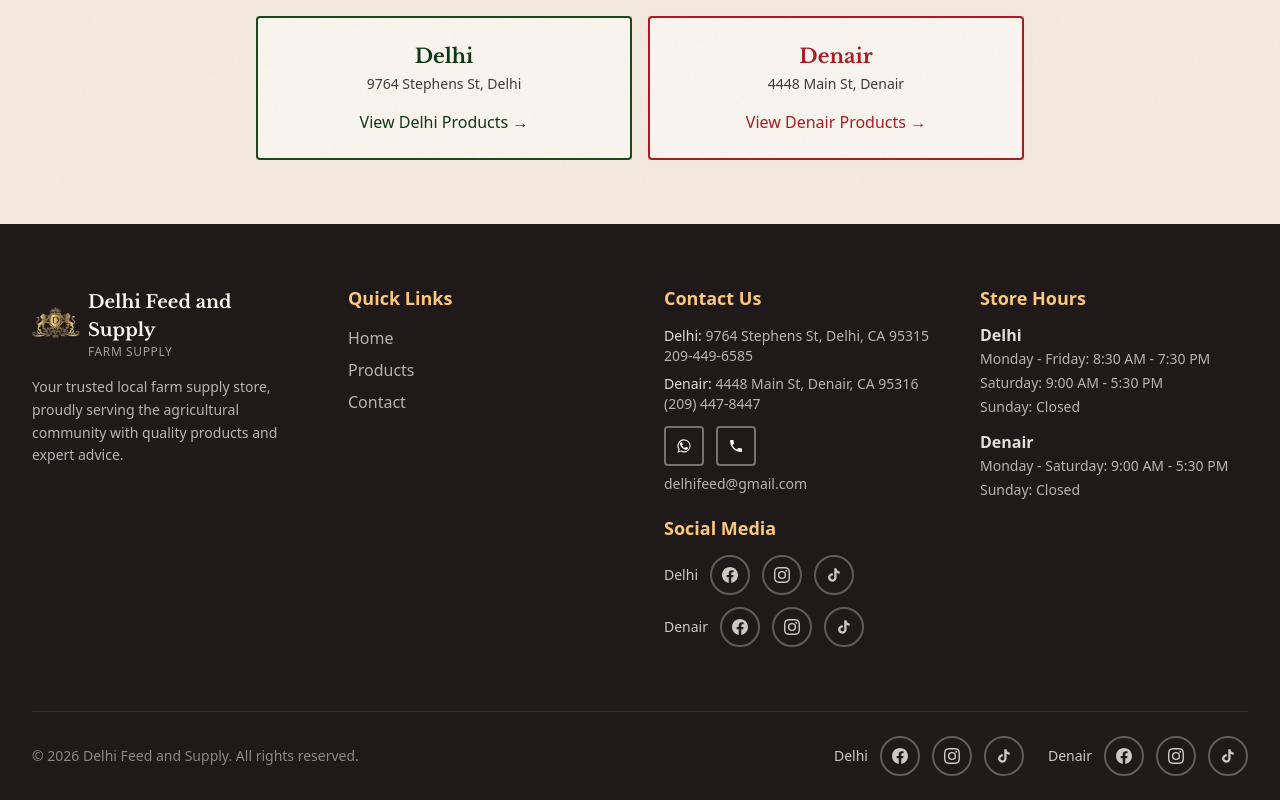
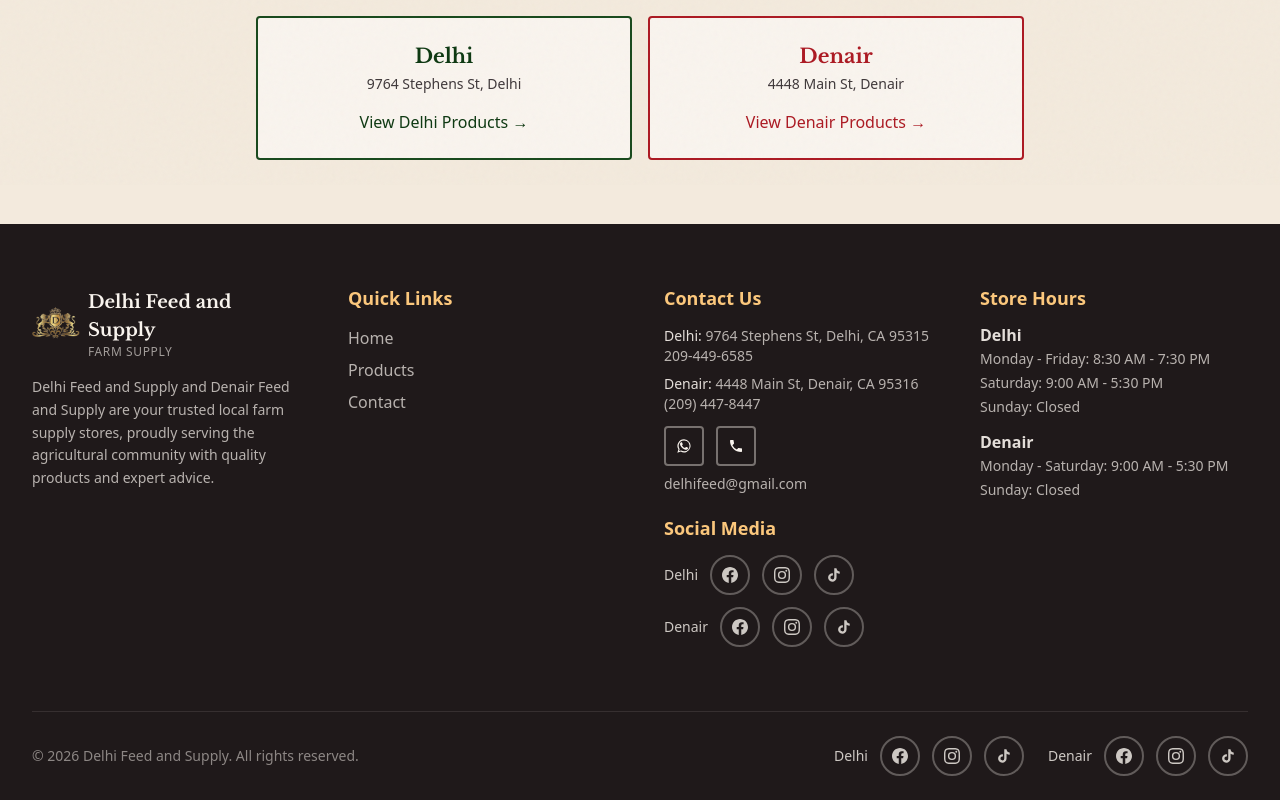
Before and after one commit to Jdanielcode1/DelhiShopSiteRepo, a Next.js app: page /products in a window 1280 px wide. Shown: the part 615-1415 px from the top of the page. Built offline with nearby package versions, Linux system fonts and the light colour scheme; no server answers.

Commit message:
Name both stores in footer description

```diff
--- a/data/translations.ts
+++ b/data/translations.ts
@@ -237,7 +237,7 @@ export const translations = {
     quickLinks: "Quick Links",
     contactUs: "Contact Us",
     footerDescription:
-      "Your trusted local farm supply store, proudly serving the agricultural community with quality products and expert advice.",
+      "Delhi Feed and Supply and Denair Feed and Supply are your trusted local farm supply stores, proudly serving the agricultural community with quality products and expert advice.",
 
     // Seasonal hours labels
     weekdays: "Monday - Friday",
@@ -469,7 +469,7 @@ export const translations = {
     quickLinks: "Enlaces Rápidos",
     contactUs: "Contáctenos",
     footerDescription:
-      "Su tienda local de confianza para suministros agrícolas, sirviendo con orgullo a la comunidad agrícola con productos de calidad y asesoría experta.",
+      "Delhi Feed and Supply y Denair Feed and Supply son sus tiendas locales de confianza para suministros agrícolas, sirviendo con orgullo a la comunidad agrícola con productos de calidad y asesoría experta.",
 
     weekdays: "Lunes - Viernes",
     saturday: "Sábado",
```
